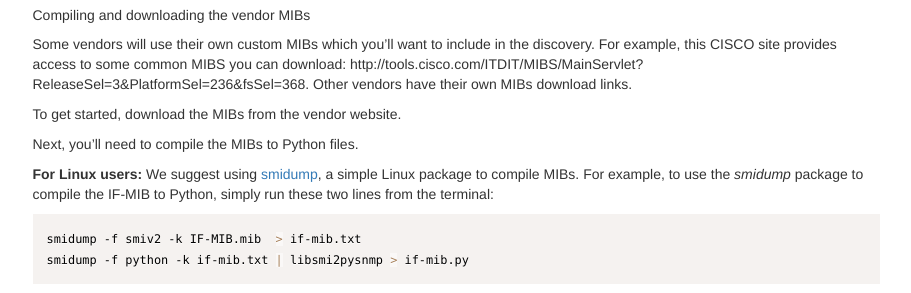
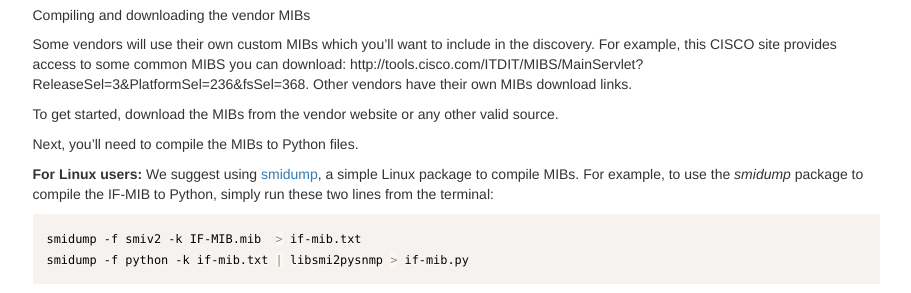
Before and after one commit to QualiSystems/devguide_source, a Jekyll site: the page built from _posts/2016-07-19-discovering-inventory-snmp.md, in a window 1280 px wide and 900 px high, scrolled down 934 px. Shown: the part 154-447 px from the top of the window, without its empty margins (330-1241 px from the left). Built offline with Jekyll 4.4.1, drawn with Linux system fonts in a browser that asks for light colours; comment, search, counter and statistics services are not loaded.

Commit message:
updated text

```diff
--- a/_posts/2016-07-19-discovering-inventory-snmp.md
+++ b/_posts/2016-07-19-discovering-inventory-snmp.md
@@ -69,7 +69,7 @@ def get_inventory(self, context):
 Some vendors will use their own custom MIBs which you'll want to include in the discovery. For example, this  CISCO site provides access to some common
 MIBS you can download: http://tools.cisco.com/ITDIT/MIBS/MainServlet?ReleaseSel=3&PlatformSel=236&fsSel=368. Other vendors have their own MIBs download links.
 
-To get started, download the MIBs from the vendor website.
+To get started, download the MIBs from the vendor website or any other valid source.
 
 Next, you'll need to compile the MIBs to Python files.
 
```
